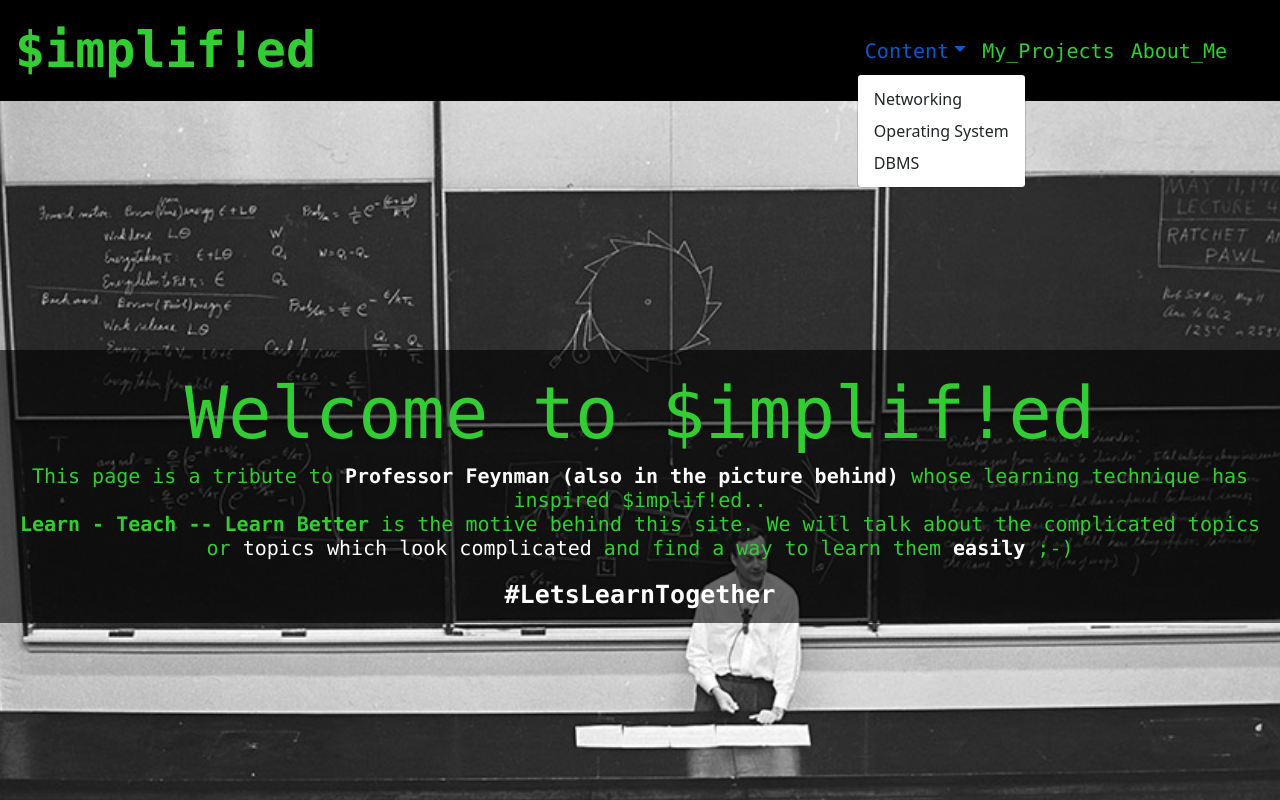
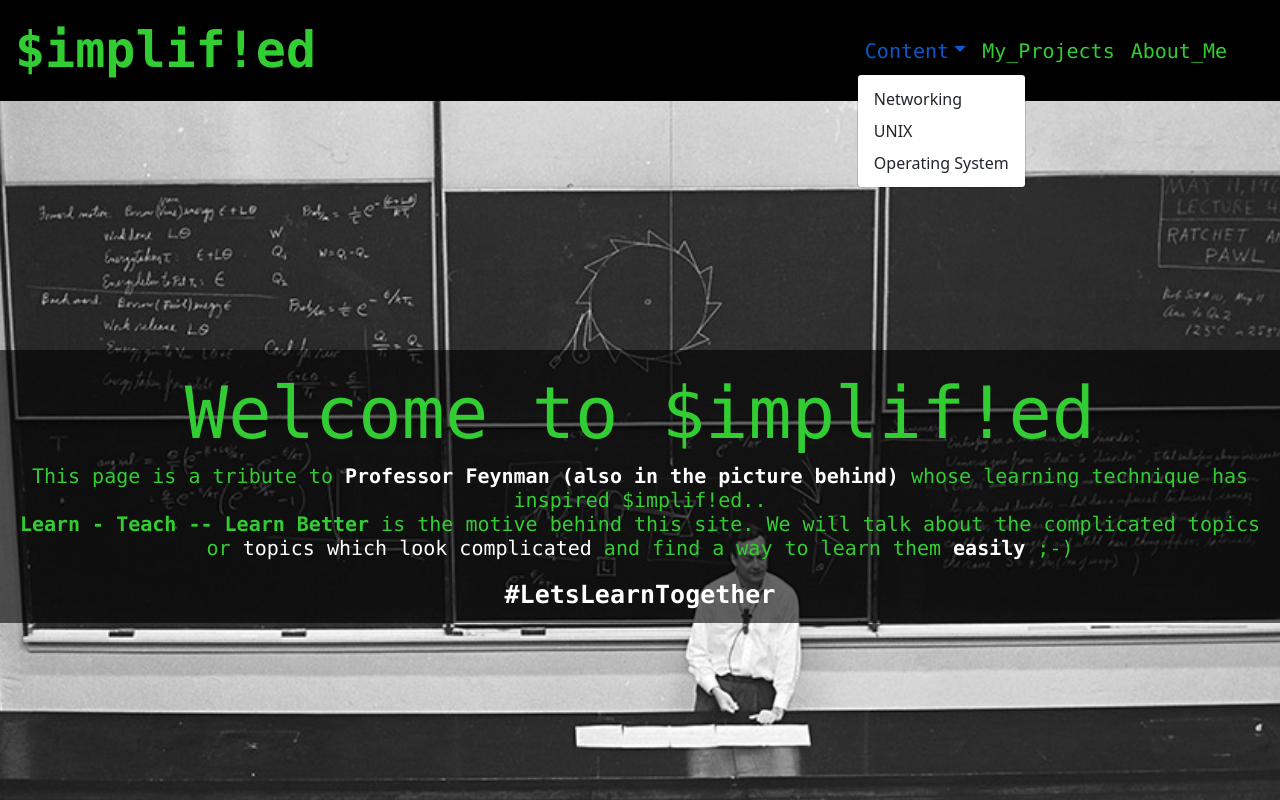
Before and after one commit to JKP1008shine/Simplified_website, a plain HTML site: page index.html in a window 1280 px wide. Both pictures are taken after a click on the link "Content". Shown: the top 800 px of the page. Drawn offline with nearby package versions, Linux system fonts and the light colour scheme.

Commit message:
Adding UNIX topic in dropdown, commenting out dbms part Radhey Radhey

```diff
--- a/index.html
+++ b/index.html
@@ -32,8 +32,9 @@
 									<a href="#" class="nav-link dropdown-toggle" data-toggle="dropdown" id="dropdown">Content</a>
 									<div class="dropdown-menu">
 										<a href="#" class="dropdown-item">Networking</a>
+										<a href="#" class="dropdown-item">UNIX</a>
 										<a href="#" class="dropdown-item">Operating System</a>
-										<a href="#" class="dropdown-item">DBMS</a>
+										<!-- <a href="#" class="dropdown-item">DBMS</a> -->
 									</div>
 								</li>
 
```
